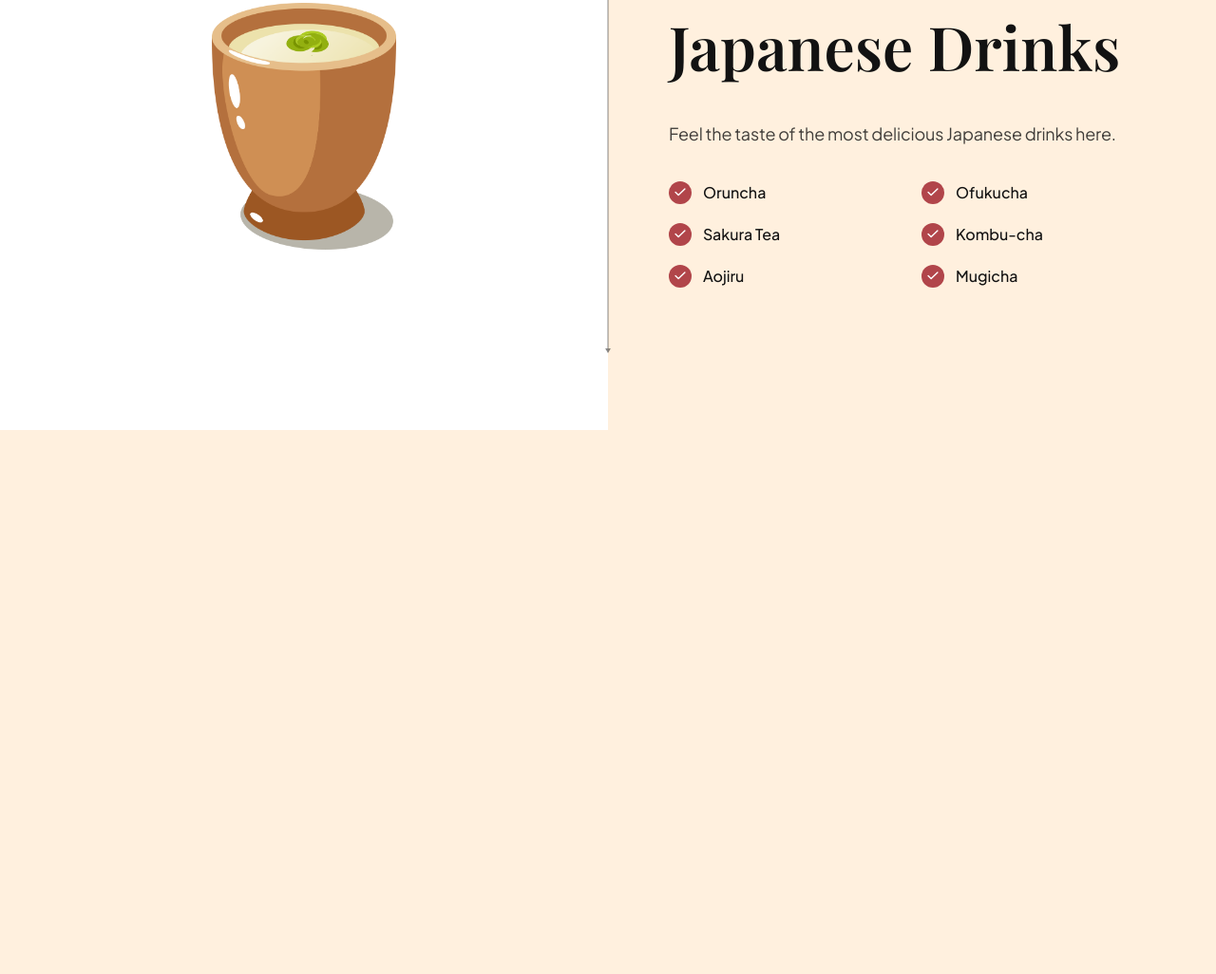
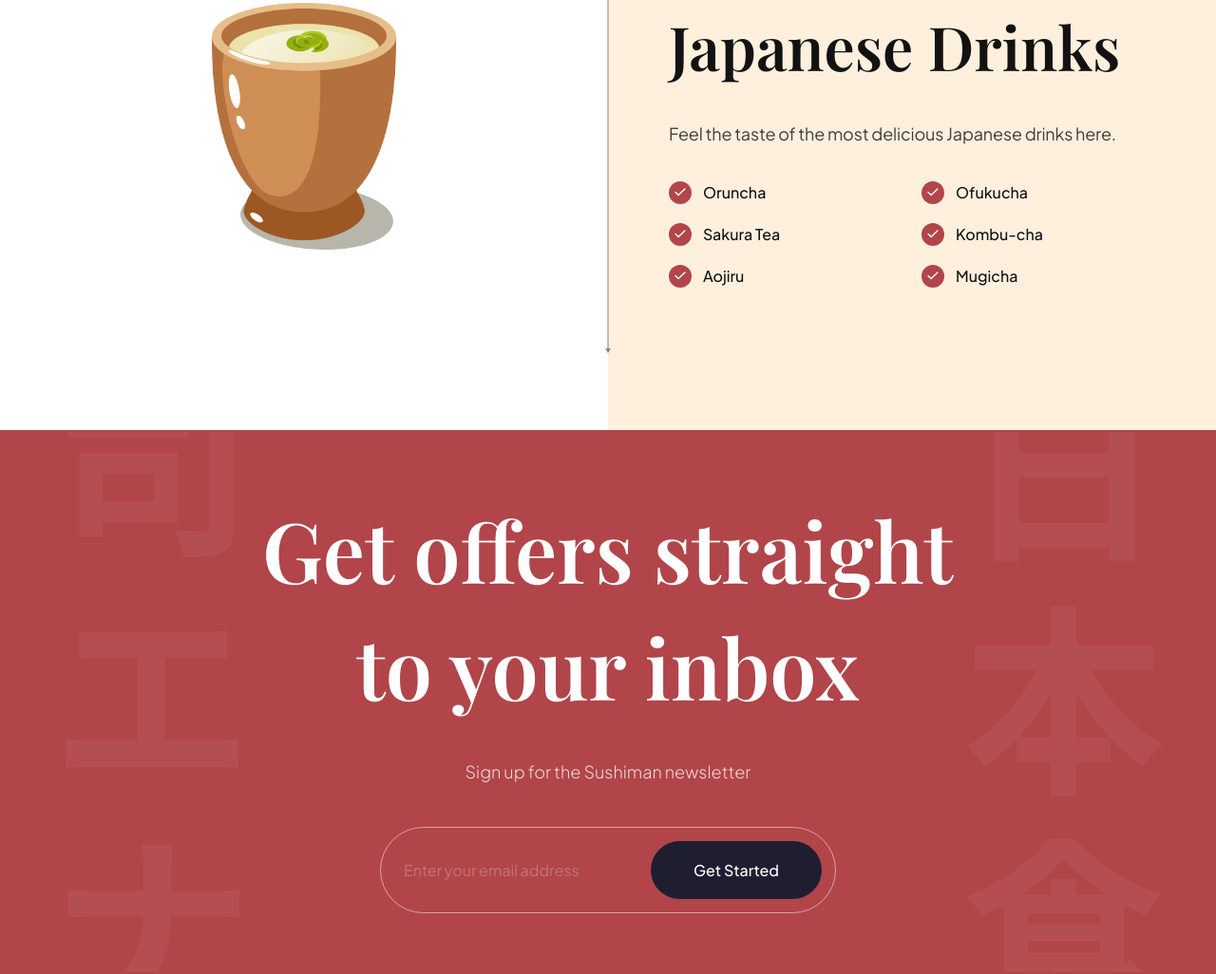
Before and after one commit to Gediminas91/sushi, a website built with Vite: page index.html in a window 1280 px wide. Shown: the part 3241-4267 px from the top of the page at 95% size. Before the commit the page ends 3694 px from the top, so only its background shows below. Built offline with nearby package versions, Linux system fonts and the light colour scheme.

Commit message:
Implemented subscription section and added sroll animations

```diff
--- a/CSS/sections/subscribe.css
+++ b/CSS/sections/subscribe.css
@@ -0,0 +1,64 @@
+.subscription {
+  padding: 64px;
+  background-color: var(--primary-color);
+  background-image: url("../../assets/subscribe_bg.png");
+  background-position: center;
+  background-repeat: no-repeat;
+  background-size: contain;
+  flex-direction: column;
+  overflow: hidden;
+}
+.subscription h2 {
+  font-size: 88px;
+  font-family: var(--playfair-display);
+  font-weight: 600;
+  line-height: 123px;
+  color: #fff;
+  text-align: center;
+}
+.subscription p {
+  font-size: 18px;
+  font-family: var(--plus-jakarta-sans);
+  font-weight: 300;
+  line-height: 36px;
+  margin-top: 32px;
+  color: rgba(255, 255, 255, 0.8);
+}
+.subscription__form {
+  min-width: 480px;
+  margin-top: 40px;
+  padding: 14px 14px 14px 24px;
+  display: flex;
+  gap: 10px;
+  border: 1px solid rgba(255, 255, 255, 0.5);
+  border-radius: 46px;
+}
+.subscription__form input {
+  flex: 1;
+  font-size: 16px;
+  font-weight: 400px;
+  font-family: var(--plus-jakarta-sans);
+  color: #fff;
+  opacity: 0.5;
+  background: transparent;
+  border: none;
+  outline: none;
+}
+.subscription__form input::placeholder {
+  color: #fff;
+  opacity: 0.5;
+}
+.subscription__form button {
+  padding: 20px;
+  min-width: 180px;
+  font-size: 16px;
+  font-weight: 500;
+  font-family: var(--plus-jakarta-sans);
+  color: #fff;
+  text-align: center;
+  background: var(--black-400);
+  border-radius: 46px;
+  border: none;
+  outline: none;
+  cursor: pointer;
+}
--- a/index.html
+++ b/index.html
@@ -280,7 +280,17 @@
         </div>
       </section>
     </section>
-
+    <section class="subscription flex-center" id="Services">
+      <h2 data-aos="flip-down">
+        Get offers straight <br />
+        to your inbox
+      </h2>
+      <p data-aos="fade-up">Sign up for the Sushiman newsletter</p>
+      <div class="subscription__form" data-aos="fade-up">
+        <input type="text" placeholder="Enter your email address" />
+        <button>Get Started</button>
+      </div>
+    </section>
     <script src="./JS/script.js" type="module"></script>
   </body>
 </html>
```
